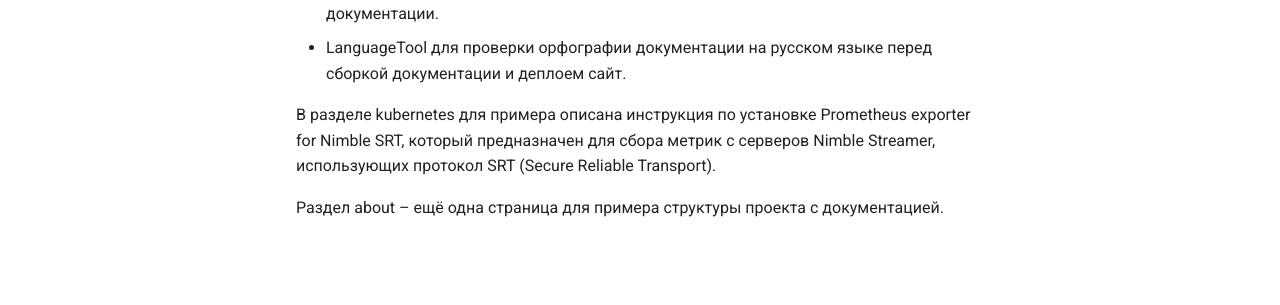
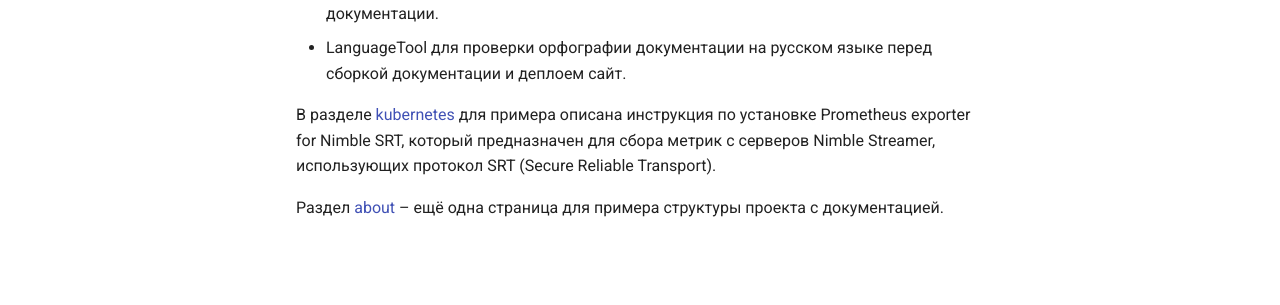
Before and after one commit to SergeyKardapoltsev/example_for_avroid, an MkDocs documentation site: the page built from docs/index.md, in a window 1280 px wide. Shown: the part 447-752 px from the top of the page. Built offline with MkDocs 1.6.1 and Material for MkDocs 9.7.7, drawn with Linux system fonts in a browser that asks for light colours; some of the changed lines change nothing that is shown.

Commit message:
Add links

```diff
--- a/docs/index.md
+++ b/docs/index.md
@@ -9,6 +9,6 @@
 -  сервис GitHub Actions в качестве CI/CD для автоматической сборки и публикации документации.
 - LanguageTool для проверки орфографии документации на русском языке перед сборкой документации и деплоем сайт.
 
-В разделе kubernetes для примера описана инструкция по установке Prometheus exporter for Nimble SRT, который предназначен для сбора метрик с серверов Nimble Streamer, использующих протокол SRT (Secure Reliable Transport).
+В разделе [kubernetes](/Users/sergey/Desktop/Example_for_Avroid/my-docs/docs/kubernetes.md) для примера описана инструкция по установке Prometheus exporter for Nimble SRT, который предназначен для сбора метрик с серверов Nimble Streamer, использующих протокол SRT (Secure Reliable Transport).
 
-Раздел about – ещё одна страница для примера структуры проекта с документацией.
+Раздел [about](/Users/sergey/Desktop/Example_for_Avroid/my-docs/docs/about.md) – ещё одна страница для примера структуры проекта с документацией.
--- a/mkdocs.yml
+++ b/mkdocs.yml
@@ -6,4 +6,4 @@
   - About: about.md
 
 theme:
-  name: "material"
+  name: material
```
